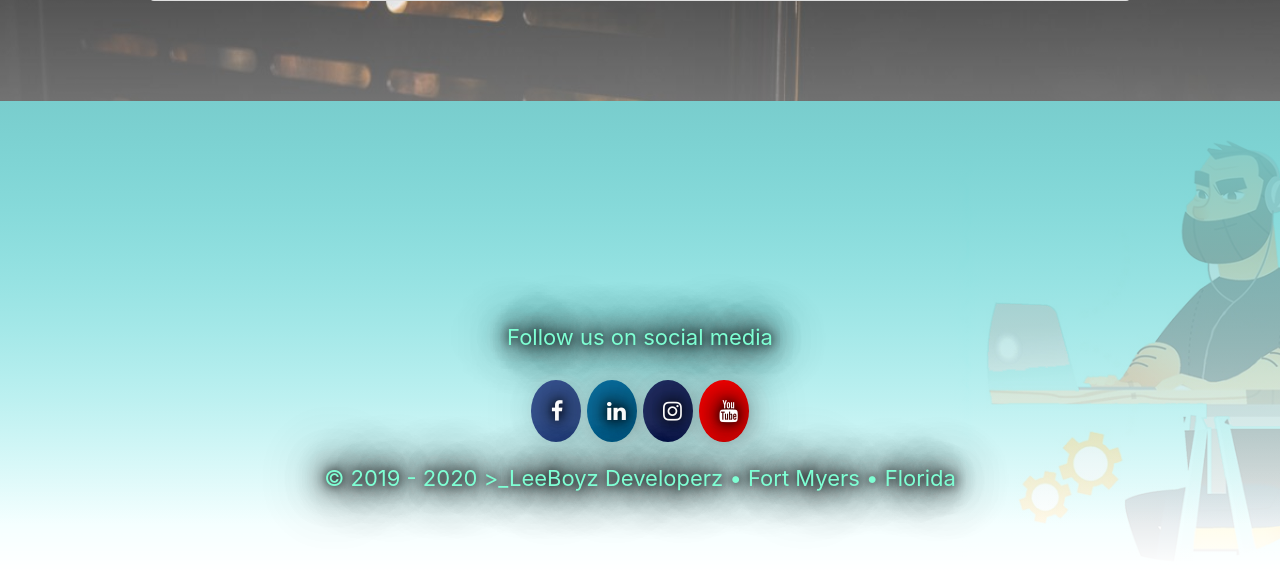
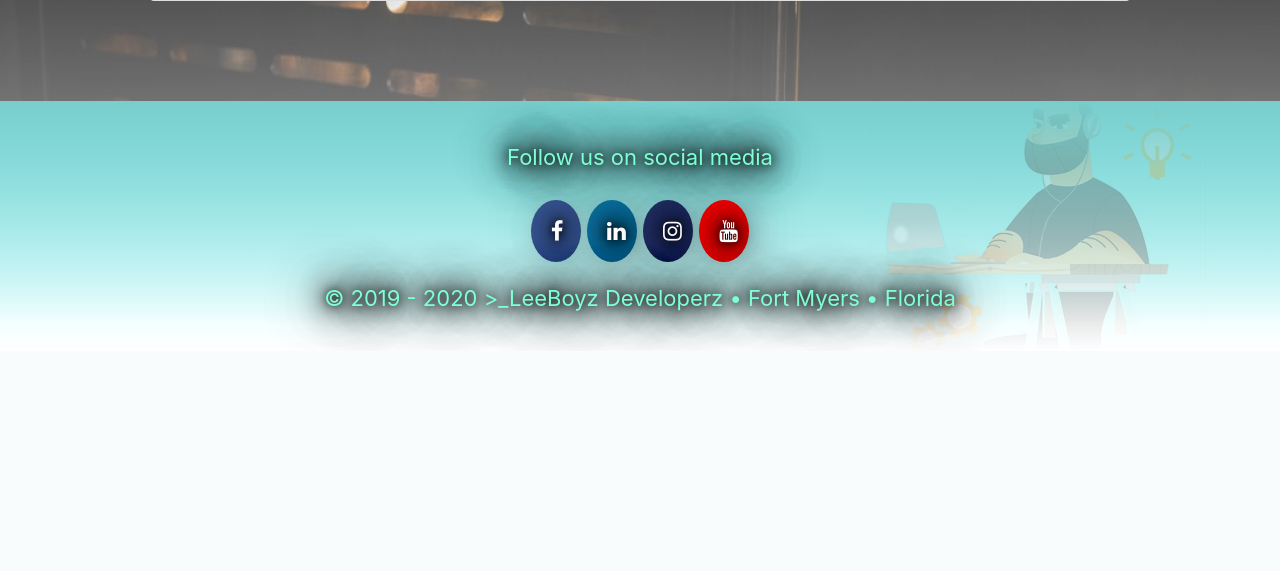
Before and after one commit to xJA10x/LeeBoyzDevelopers, a PHP site: page / in a window 1280 px wide. Shown: the part 2596-3167 px from the top of the page. After the commit the page ends 2942 px from the top, so only its background shows below. Run offline with PHP 8.4, Linux system fonts and the light colour scheme.

Commit message:
08/21/20

```diff
--- a/css/main.css
+++ b/css/main.css
@@ -28,6 +28,7 @@ body {
   min-height: 100vh;
 
 }
+
 #wrapper {
 
   margin: 0px auto;
@@ -38,6 +39,7 @@ body {
   max-width: 980px;
   min-width: 250px;
   flex-grow: 1;
+
 }
 
 /**************************************
@@ -132,8 +134,8 @@ header nav a {
   padding: 15px 10px;
   text-decoration: none;
   color: #7fffd4;
-  text-shadow: 0 0 10px #000, 0 0 20px #000, 0 0 30px #000, 0 0 40px #000,
-    0 0 50px #000, 0 0 60px #000, 0 0 70px #000;
+  text-shadow: 0 0 5px #000, 0 0 5px #000, 0 0 5px #000, 0 0 5px #000,
+    0 0 5px #000, 0 0 5px #000, 0 0 5px #000;
   font-size: 30px;
   position: top;
 
@@ -264,6 +266,7 @@ footer styles
 **************************/
 
 .main-footer {
+
   clear: left;
   font-size: 22px;
   text-align: center;
@@ -271,7 +274,7 @@ footer styles
   text-shadow: 0 0 10px #000, 0 0 20px #000, 0 0 30px #000, 0 0 40px #000,
     0 0 50px #000, 0 0 60px #000, 0 0 70px #000;
   margin-top: 100px;
-  padding-top: 220px;
+  height: 250px;
   padding-bottom: 60px;
   background: linear-gradient(#79cdcd, transparent 90%),
     linear-gradient(0deg, #fff, transparent),
@@ -280,4 +283,11 @@ footer styles
   background-position: center;
   background-repeat: no-repeat;
   max-width: 100%;
+
 }
+
+.socialMediaHeader {
+
+  padding-top: 40px;
+
+}
```
